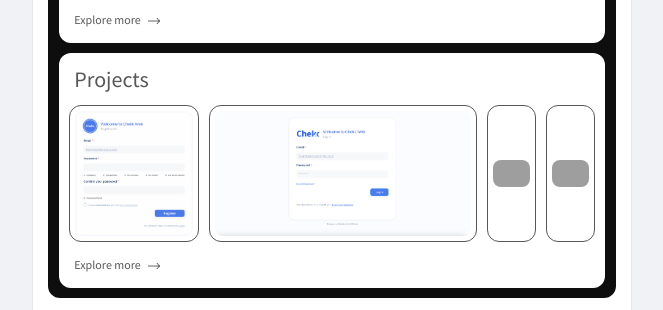
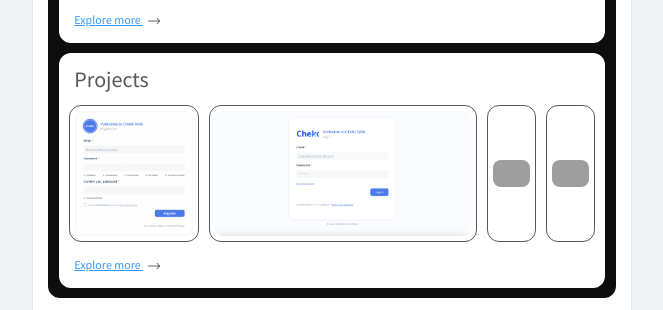
Before and after one commit to vishwakarma251/emailer-resume, a plain HTML site: page index.html in a window 1280 px wide. Shown: the part 2348-2658 px from the top of the page, without its empty margins (308-971 px from the left). Drawn offline with Linux system fonts and the light colour scheme; grey boxes are pictures that could not be loaded.

Commit message:
Added color for CTA of Explore more from #585859 to #3398f7

```diff
--- a/index.html
+++ b/index.html
@@ -1535,16 +1535,16 @@
                                         "
                                       >
                                         <a
+                                          class="link"
                                           href="#"
                                           target="_blank"
                                           style="
-                                            color: #585859;
+                                            color: #3398f7;
                                             font-family: 'Source Sans Pro',
                                               Arial, sans-serif;
                                             font-size: 12px;
                                             line-height: 16px;
                                             font-weight: 400;
-                                            text-decoration: none;
                                           "
                                           >Explore more
                                           <img
@@ -1700,16 +1700,16 @@
                                         "
                                       >
                                         <a
+                                          class="link"
                                           href="#"
                                           target="_blank"
                                           style="
-                                            color: #585859;
+                                            color: #3398f7;
                                             font-family: 'Source Sans Pro',
                                               Arial, sans-serif;
                                             font-size: 12px;
                                             line-height: 16px;
                                             font-weight: 400;
-                                            text-decoration: none;
                                           "
                                           >Explore more
                                           <img
```
